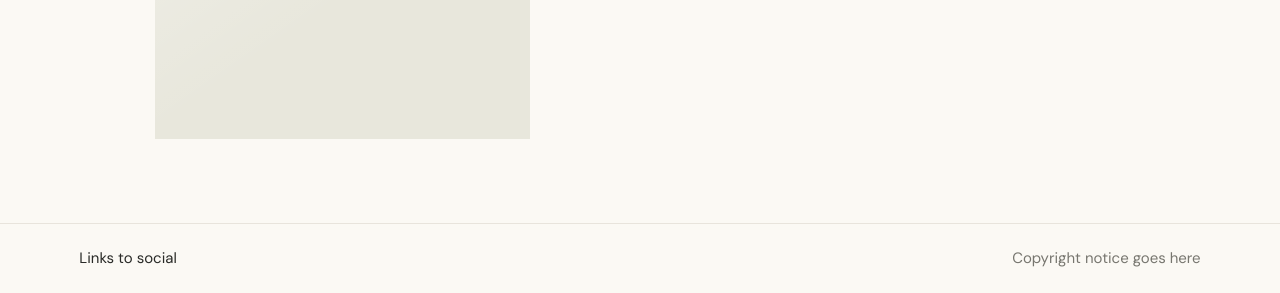
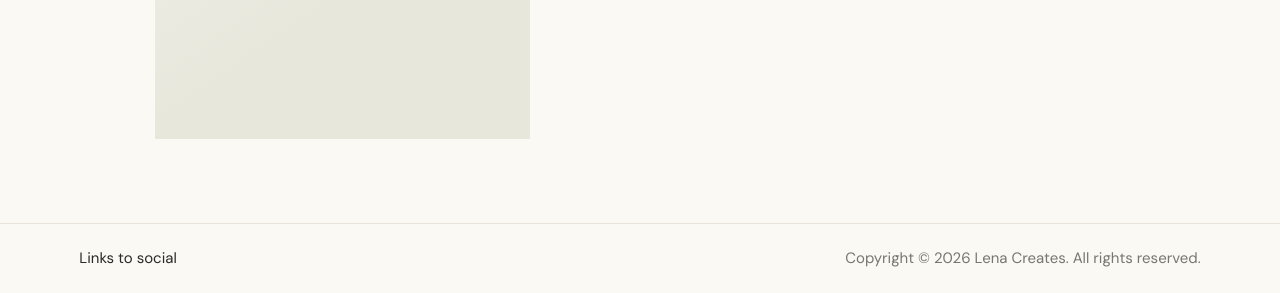
Before and after one commit to MiniMitre/LenaCreates, a plain HTML site: page about/index.html in a window 1280 px wide. Shown: the part 600-893 px from the top of the page. Drawn offline with Linux system fonts and the light colour scheme.

Commit message:
Update copyright notice

```diff
--- a/about/index.html
+++ b/about/index.html
@@ -39,7 +39,7 @@
 
     <footer class="footer">
       <span class="footer-social">Links to social</span>
-      <span>Copyright notice goes here</span>
+      <span>Copyright © 2026 Lena Creates. All rights reserved.</span>
     </footer>
   </body>
 </html>
```
Also changed, not shown: contact/index.html (+1 -1 lines), portfolio/index.html (+1 -1 lines), shop/index.html (+1 -1 lines).
